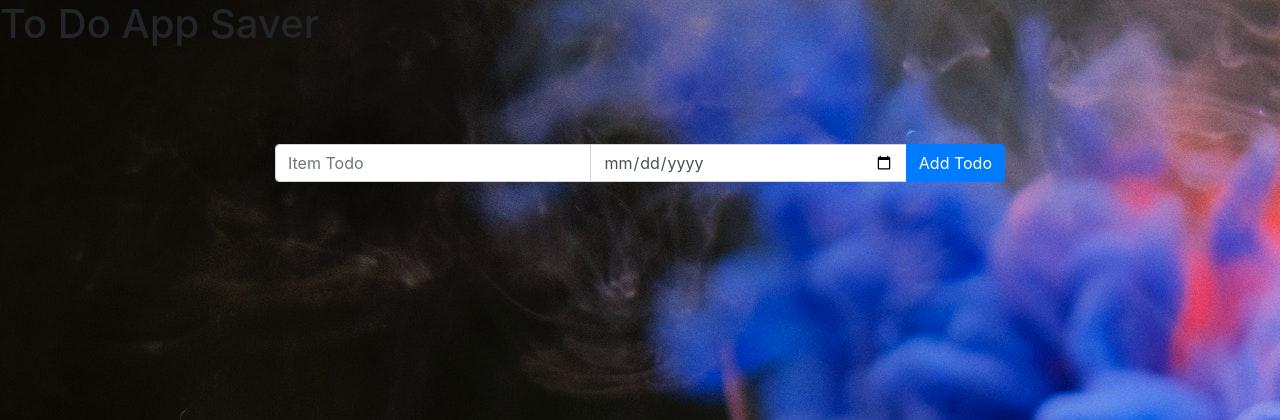
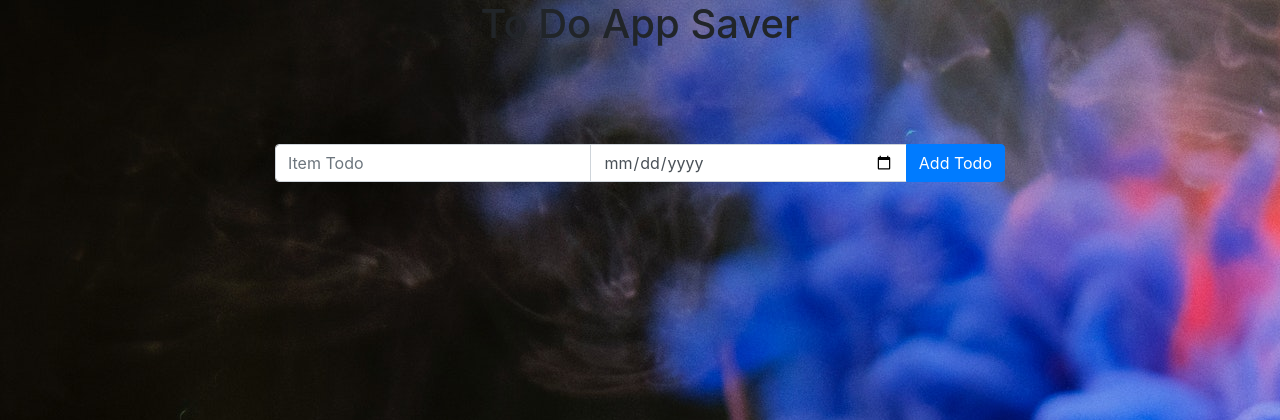
Before and after one commit to olamidecode/to-do-app, a PHP site: page / in a window 1280 px wide. Shown: the top 420 px of the page. Run offline with PHP 8.4, Linux system fonts and the light colour scheme; some libraries are stand-ins or nearby versions.

Commit message:
added text centre

```diff
--- a/css/styles.css
+++ b/css/styles.css
@@ -98,3 +98,7 @@
 		text-transform: uppercase;
 		cursor: pointer;
 	}
+	/* styling the header */
+	#header{
+	 text-align: center;
+	}
--- a/index.php
+++ b/index.php
@@ -26,7 +26,7 @@
     <link rel="stylesheet" href="https://stackpath.bootstrapcdn.com/bootstrap/4.2.1/css/bootstrap.min.css" integrity="sha384-GJzZqFGwb1QTTN6wy59ffF1BuGJpLSa9DkKMp0DgiMDm4iYMj70gZWKYbI706tWS" crossorigin="anonymous">
 </head>
 <body>
-    <section class="header">
+    <section id="header">
     <h1>To Do App Saver</h1>
     </section>
     <!-- Start Bootstrap Columns And Following Naming Convention To Align The Items In The Centre Of The Page -->
```
